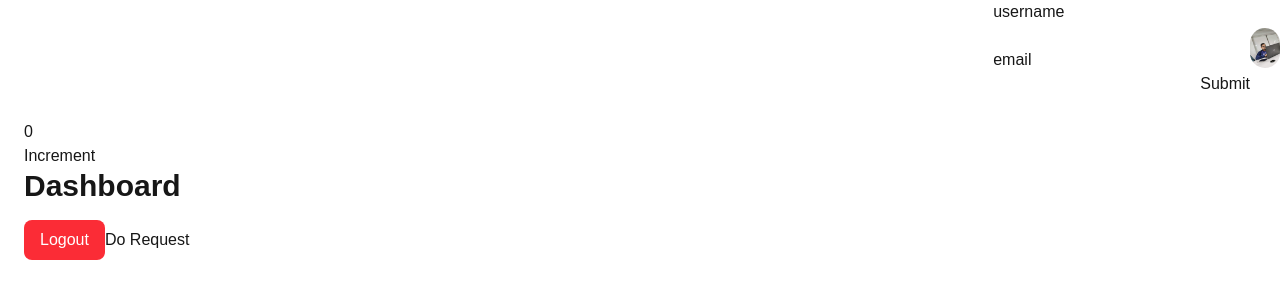
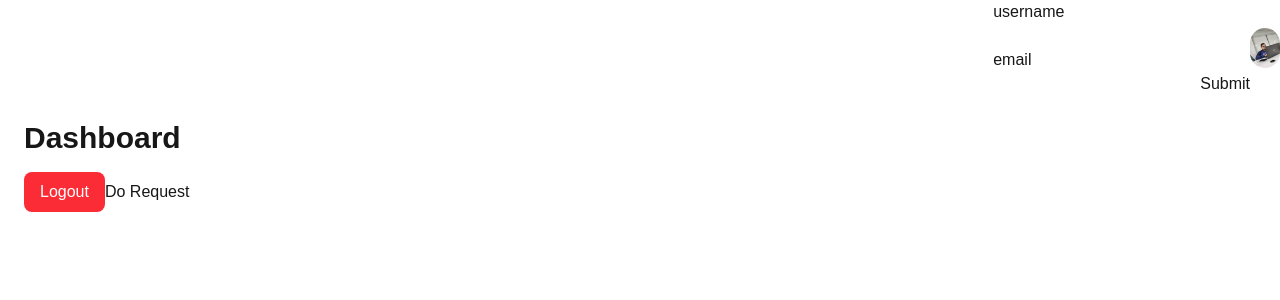
Before and after one commit to vedamanikanta2023/repair-frontend, a Next.js app: page /dashboard in a window 1280 px wide. Shown: the top 300 px of the page. Built offline with nearby package versions, Linux system fonts and the light colour scheme; no server answers; sample sign-in values are in the browser's storage.

Commit message:
undone the counter changes

```diff
--- a/src/app/(protected)/dashboard/page.tsx
+++ b/src/app/(protected)/dashboard/page.tsx
@@ -8,7 +8,6 @@
 
 export default function Dashboard() {
   const { data: session, status } = useSession();
-    const [count, setCount] = useState(0);
 
   const router = useRouter();
   console.log("d;",session);
@@ -23,8 +22,6 @@
   return (
     <UserContext.Provider value={session}>
       <div className="p-6">
-        <p>{count}</p>
-      <button onClick={() => setCount(count + 1)}>Increment</button>
         <h1 className="text-3xl font-bold">Dashboard</h1>
         {/* <p className="mt-2">Welcome, {session?.user?.username} 🎉</p> */}
         <button
```
